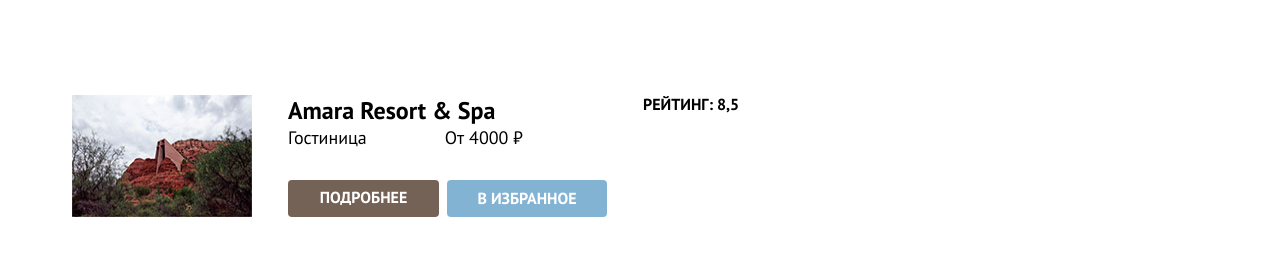
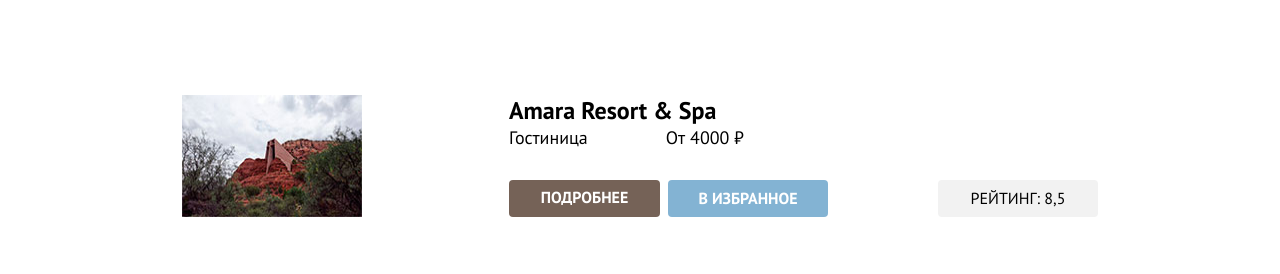
Before and after one commit to minasph/sedona, a plain HTML site: page catalog.html in a window 1280 px wide. Shown: the part 526-800 px from the top of the page. Drawn offline with Linux system fonts and the light colour scheme.

Commit message:
Update style.css

```diff
--- a/style.css
+++ b/style.css
@@ -520,19 +520,19 @@ input[placeholder] {
 
 .catalog-item {
     display: flex;
-    justify-content: flex-start;
     margin: 72px;
-    gap: 36px;
+    justify-content: space-evenly;
 }
 
 .container-hotel {
     display: grid;
     align-content: space-between;
+    margin-left: 37px;
 }
 
 .hotel-descr {
     display: flex;
-    justify-content: flex-start;
+    justify-content: stretch;
     align-items: center;
     column-gap: 78px;
     font-size: 18px;
@@ -545,7 +545,6 @@ input[placeholder] {
 
 .hotel-btn {
     display: flex;
-    justify-content: flex-start;
     align-items: center;
     column-gap: 8px;
 }
@@ -588,10 +587,21 @@ input[placeholder] {
     padding: 15px;
 }
 
-.rating-icon {
-    background: url("img/rating-icon.svg") no-repeat center;
-    width: 18px;
-    height: 17px;
+.rating-container {
+    align-self: flex-end;
+}
+
+.rating {
+    display: inline-block;
+    width: 160px;
+    height: 37px;
+    font-size: 16px;
+    line-height: 21px;
+    font-weight: 400;
+    background-color: var(--basic-light);
+    text-align: center;
+    padding: 8px;
+    border-radius: 4px;
 }
 
 /* Pagination */
```
